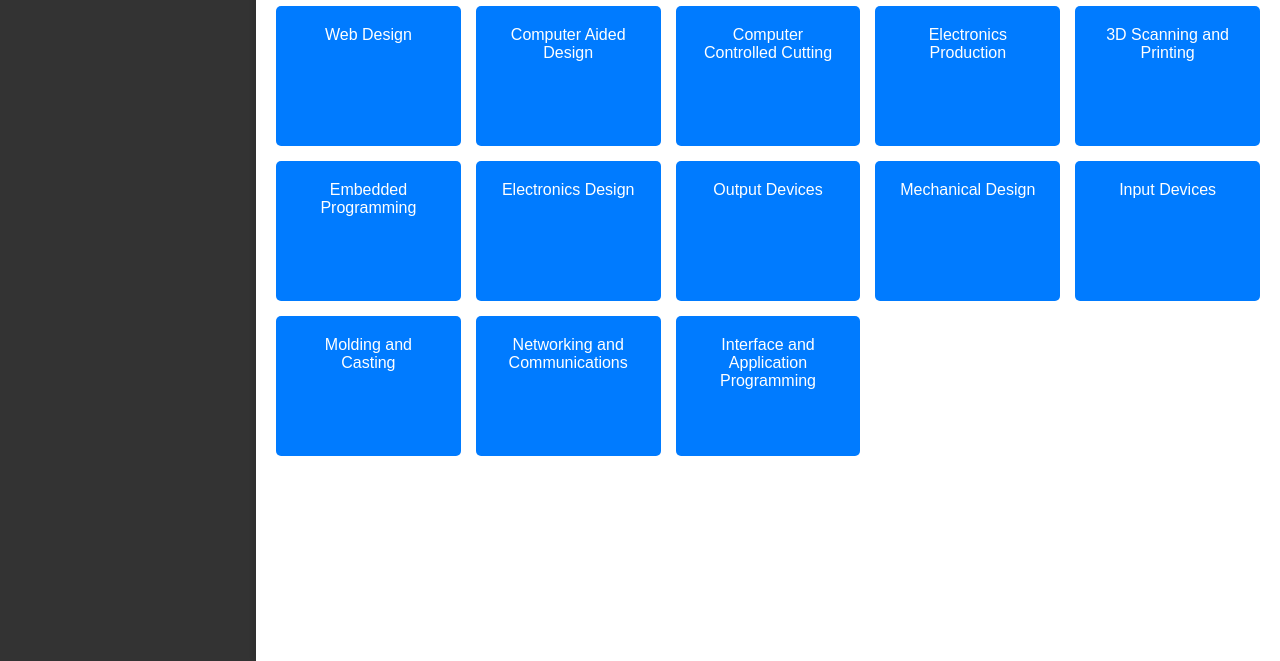
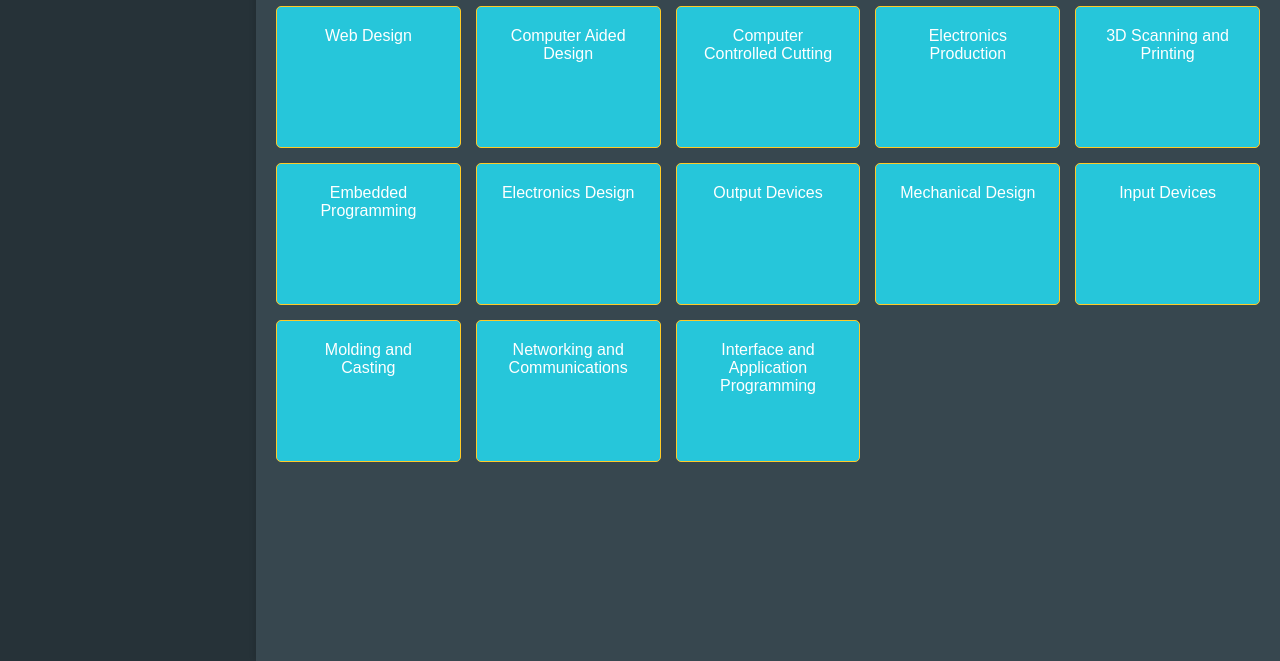
Before and after one commit to jzequeira/jzequeira.github.io, a plain HTML site: page index.html in a window 1280 px wide. Shown: the part 139-800 px from the top of the page. Drawn offline with Linux system fonts and the light colour scheme.

Commit message:
css website format test

```diff
--- a/css/styles.css
+++ b/css/styles.css
@@ -1,9 +1,33 @@
 /* General Styles */
 body {
-    font-family: Arial, sans-serif;
+    /* init */
+    /* font-family: Arial, sans-serif; */
+    /* background-color: #f4f4f4; */
     margin: 0;
     padding: 0;
-    background-color: #f4f4f4;
+    /* not bad */
+    /*
+    background-color: #121212;
+    color: #ffffff;
+    font-family: 'Source Code Pro', monospace; */
+    /*
+    background-color: #f0f4f8;
+    color: #333;
+    font-family: 'Open Sans', sans-serif; */
+    /*
+    background-color: #262626;
+    color: #f5f5f5;
+    font-family: 'Montserrat', sans-serif; */
+    /* needs fixing concept is good */
+    /*
+    background-color: #e1e1e1;
+    color: #0d47a1;
+    font-family: 'Nunito', sans-serif; */
+    /* not bad */
+
+    background-color: #263238;
+    color: #ffffff;
+    font-family: 'Poppins', sans-serif;
 }
 
 a:hover {
@@ -18,9 +42,23 @@ a:hover {
 /* Sidebar Styles */
 .sidebar {
     width: 20%;
-    background-color: #333;
-    color: white;
+    /* init */
+    /* background-color: #333; */
     padding-top: 20px;
+    /*
+    background-color: #1b5e20;
+    color: white; */
+    /*
+    background-color: #1565c0;
+    color: #ffffff; */
+    /*
+    background-color: #6d6d6d;
+    color: #f5f5f5; */
+    /*
+    background-color: #0d47a1;
+    color: #ffffff; */
+    background-color: #263238;
+    color: #26c6da;
 }
 
 .sidebar ul {
@@ -47,9 +85,25 @@ a:hover {
 .content {
     flex: 1;
     padding: 20px;
-    background-color: white;
+    /* init */
+    /* background-color: white; */
     box-shadow: -2px 0 5px rgba(0, 0, 0, 0.1);
     cursor: url('../images/websiteCursor1INPROGRESS23.png'), auto;
+    /*
+    background-color: #1c1c1c;
+    color: #00d1b2; */
+    /*
+    background-color: #ffffff;
+    color: #333; */
+    /*
+    background-color: #333;
+    color: #f5f5f5; */
+    /*
+    background-color: #ffffff;
+    color: #0d47a1; */
+    background-color: #37474f;
+    color: #ffffff;
+
 }
 
 header {
@@ -141,3 +195,40 @@ body {
 a:hover {
     cursor: url('../images/websiteHandCursor1INPROGRESS23.png'), auto;
 }
+
+.textbox, .grid-item, .wide-banner-item {
+    /*
+    background-color: #2e2e2e;
+    color: #ffca28; */
+    /*
+    background-color: #b0bec5;
+    color: #333;
+    border: 2px solid #1565c0; */
+    /*
+    background-color: #333;
+    color: #f5f5f5; */
+    /*
+    background-color: #64b5f6;
+    color: #0d47a1;
+    border: 2px dashed #0d47a1; */
+    background-color: #26c6da;
+    color: #ffffff;
+    border: 1px solid #ffca28;
+}
+
+.textbox:hover, .grid-item:hover, .wide-banner-item:hover {
+    /*
+    background-color: #37474f;
+    box-shadow: 0 4px 8px rgba(255, 202, 40, 0.2); */
+    /*
+    background-color: #ef6c00;
+    box-shadow: 0 4px 8px rgba(255, 108, 0, 0.2); */
+    /*
+    background-color: #d32f2f;
+    box-shadow: 0 4px 8px rgba(243, 203, 72, 0.4); */
+    /*
+    background-color: #ff6f00;
+    box-shadow: 0 4px 8px rgba(255, 111, 0, 0.3); */
+    background-color: #80cbc4;
+    box-shadow: 0 4px 8px rgba(128, 203, 196, 0.3);
+}
```
